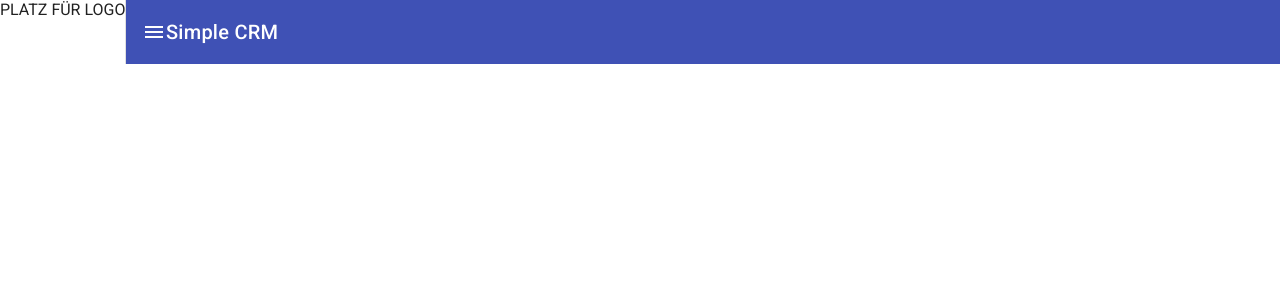
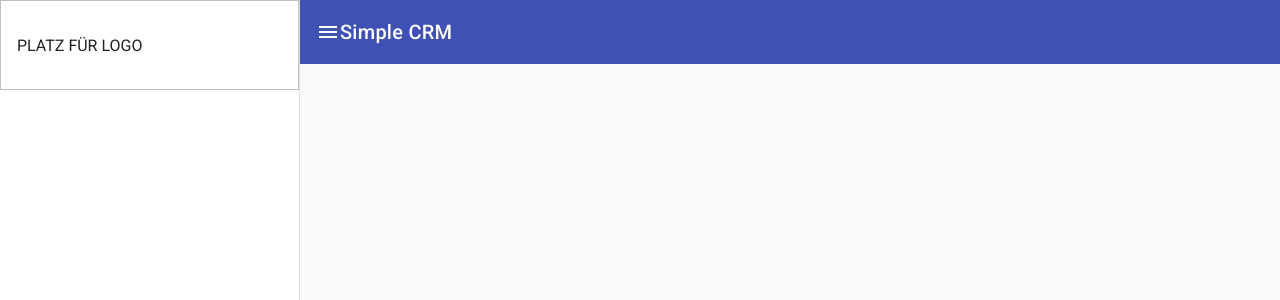
Before and after one commit to NikolPap/simple-crm, an Angular app: page / in a window 1280 px wide. Shown: the top 300 px of the page. Built offline with nearby package versions, Linux system fonts and the light colour scheme.

Commit message:
Füge grundlegende Stile für die Hauptansicht, das Menü und das Logo hinzu

```diff
--- a/src/app/app.scss
+++ b/src/app/app.scss
@@ -0,0 +1,20 @@
+.mat-drawer-container {
+    height: 100vh;
+}
+
+.menu-icon {
+    cursor: pointer;
+}
+
+.sidenav {
+    width: 300px;
+
+}
+
+.logo-container {
+    border: 1px solid rgba(0,0,0,0.25);
+    padding: 16px;
+    min-height: 56px;
+    display: flex;
+    align-items: center;
+}
```
